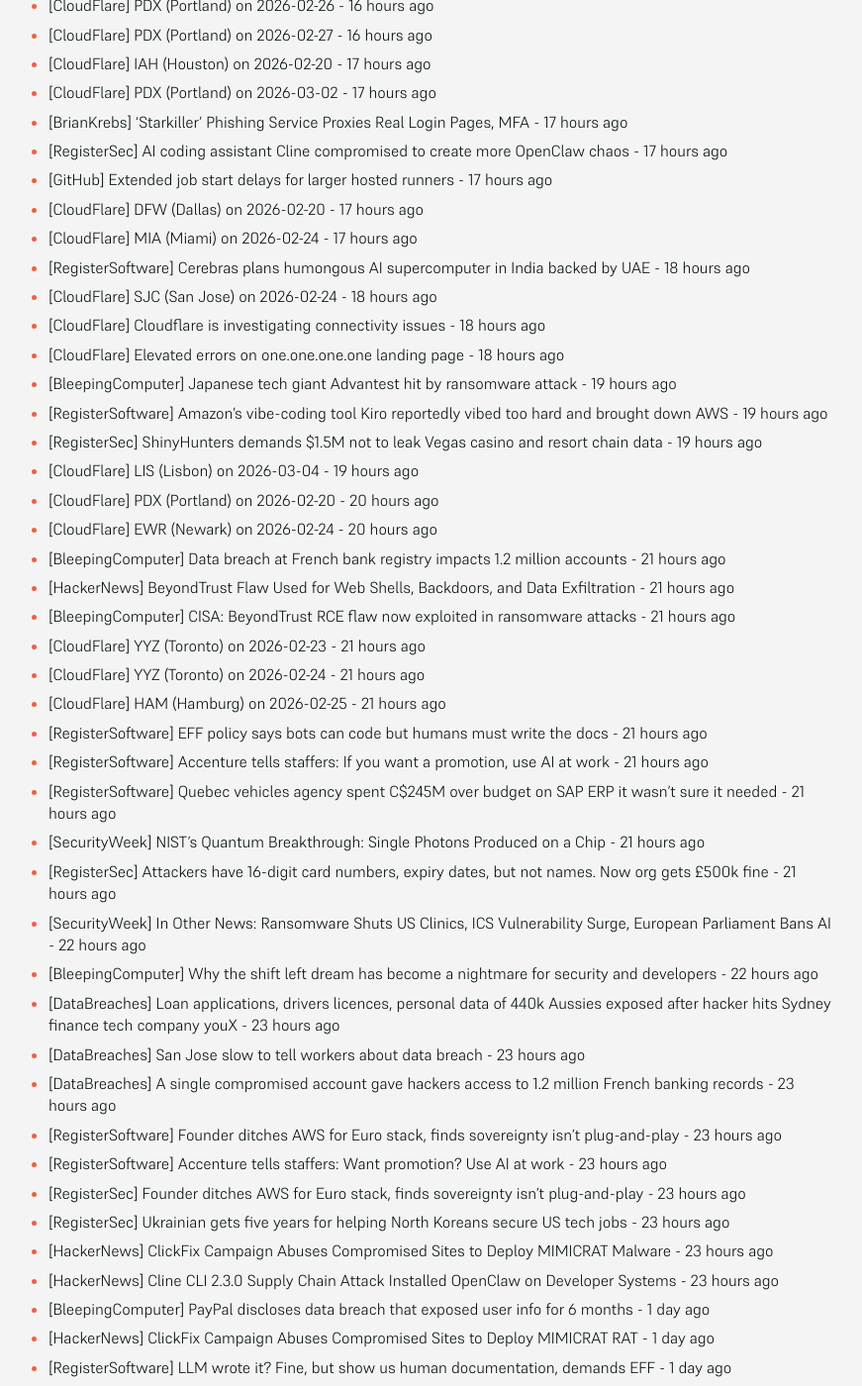
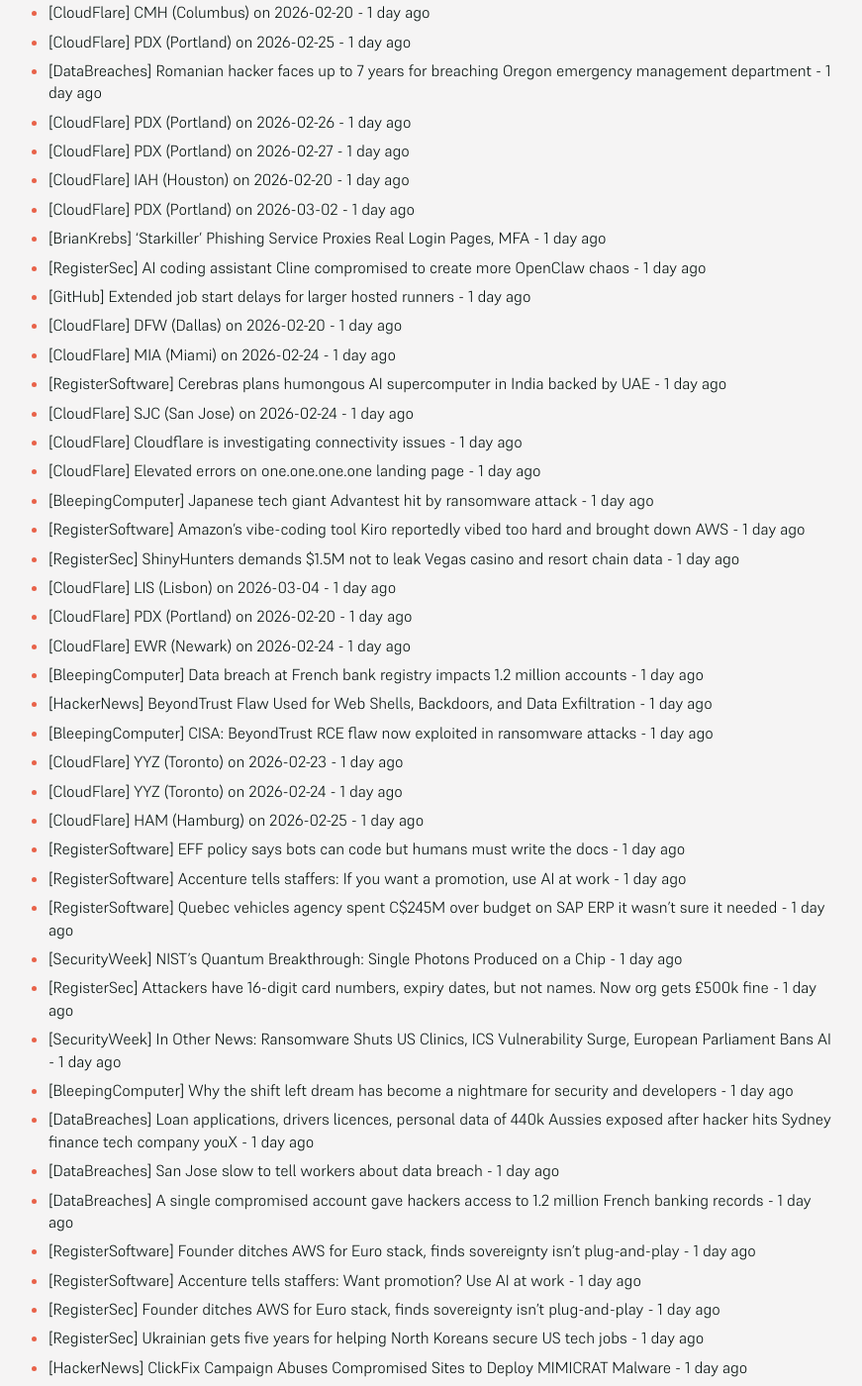
Before and after one commit to SecOpsNews/news, a Jekyll site: the page built from index.md, in a window 1280 px wide and 1400 px high, scrolled down 1222 px. Shown: the whole window at 99% size, without its empty margins (215-1086 px from the left). Built offline with Jekyll 4.4.1, drawn with Linux system fonts in a browser that asks for light colours; some of the changed text lies outside the part shown.

Commit message:
New Feed

```diff
--- a/index.md
+++ b/index.md
@@ -9,76 +9,80 @@ description: Latest Updates
 
 <!-- SecOps start -->
 
-- [DataBreaches] Update Chrome now: Zero-day bug allows code execution via malicious webpages - 15 minutes ago
-- [DataBreaches] Discord’s age verification data has a frontend leak — now what? - 15 minutes ago
-- [DataBreaches] This is how you do it: Dentist speaks out after practice hit by cyber attack - 15 minutes ago
-- [DataBreaches] Ukrainian hackers uncover how Russian drone operators are using Belarus - 15 minutes ago
-- [BleepingComputer] Amazon: AI-assisted hacker breached 600 FortiGate firewalls in 5 weeks - 15 minutes ago
-- [SecurityWeek] Critical Grandstream Phone Vulnerability Exposes Calls to Interception - 1 hour ago
-- [CloudFlare] PDX (Portland) on 2026-02-23 - 3 hours ago
-- [CloudFlare] Workers AI elevated error rates - 3 hours ago
-- [HackerNews] EC-Council Expands AI Certification Portfolio to Strengthen U.S. AI Workforce Readiness and Security - 5 hours ago
-- [HackerNews] CISA Adds Two Actively Exploited Roundcube Flaws to KEV Catalog - 5 hours ago
-- [HackerNews] Anthropic Launches Claude Code Security for AI-Powered Vulnerability Scanning - 5 hours ago
-- [AWS] Service impact: AWS Direct Connect Connectivity Issues - 10 hours ago
-- [AWS] Service impact: AWS Direct Connect Connectivity Issues - 10 hours ago
-- [AWS] Service is operating normally: [RESOLVED] AWS Direct Connect Connectivity Issues - 10 hours ago
-- [DataBreaches] Resource:  Privacy Law Directory — Codamail - 12 hours ago
-- [DataBreaches] Hospitals at Risk of BeyondTrust Ransomware Hacks - 12 hours ago
-- [CloudFlare] BGW (Baghdad) on 2026-02-24 - 12 hours ago
-- [AWS] Service impact: AWS Direct Connect connectivity loss - 12 hours ago
-- [AWS] Service impact: AWS Direct Connect connectivity loss - 12 hours ago
-- [AWS] Service impact: AWS Direct Connect connectivity issues - 12 hours ago
-- [RegisterSoftware] The idea of using a Raspberry Pi to run OpenClaw makes no sense - 14 hours ago
-- [CloudFlare] FUK (Fukuoka) on 2026-02-23 - 14 hours ago
-- [GrahamCluley] Spanish police say they have arrested hacker who booked luxury hotel rooms for just one cent - 14 hours ago
-- [CloudFlare] PDX (Portland) on 2026-02-24 - 15 hours ago
-- [RegisterSoftware] Anthropic: No, absolutely not, you may not use third-party harnesses with Claude subs - 15 hours ago
-- [RegisterSec] PayPal app code error leaked personal info and a 'few' unauthorized transactions - 15 hours ago
-- [CloudFlare] CMH (Columbus) on 2026-02-20 - 15 hours ago
-- [CloudFlare] PDX (Portland) on 2026-02-25 - 15 hours ago
-- [DataBreaches] Romanian hacker faces up to 7 years for breaching Oregon emergency management department - 16 hours ago
-- [CloudFlare] PDX (Portland) on 2026-02-26 - 16 hours ago
-- [CloudFlare] PDX (Portland) on 2026-02-27 - 16 hours ago
-- [CloudFlare] IAH (Houston) on 2026-02-20 - 17 hours ago
-- [CloudFlare] PDX (Portland) on 2026-03-02 - 17 hours ago
-- [BrianKrebs] ‘Starkiller’ Phishing Service Proxies Real Login Pages, MFA - 17 hours ago
-- [RegisterSec] AI coding assistant Cline compromised to create more OpenClaw chaos - 17 hours ago
-- [GitHub] Extended job start delays for larger hosted runners - 17 hours ago
-- [CloudFlare] DFW (Dallas) on 2026-02-20 - 17 hours ago
-- [CloudFlare] MIA (Miami) on 2026-02-24 - 17 hours ago
-- [RegisterSoftware] Cerebras plans humongous AI supercomputer in India backed by UAE - 18 hours ago
-- [CloudFlare] SJC (San Jose) on 2026-02-24 - 18 hours ago
-- [CloudFlare] Cloudflare is investigating connectivity issues - 18 hours ago
-- [CloudFlare] Elevated errors on one.one.one.one landing page - 18 hours ago
-- [BleepingComputer] Japanese tech giant Advantest hit by ransomware attack - 19 hours ago
-- [RegisterSoftware] Amazon's vibe-coding tool Kiro reportedly vibed too hard and brought down AWS - 19 hours ago
-- [RegisterSec] ShinyHunters demands $1.5M not to leak Vegas casino and resort chain data - 19 hours ago
-- [CloudFlare] LIS (Lisbon) on 2026-03-04 - 19 hours ago
-- [CloudFlare] PDX (Portland) on 2026-02-20 - 20 hours ago
-- [CloudFlare] EWR (Newark) on 2026-02-24 - 20 hours ago
-- [BleepingComputer] Data breach at French bank registry impacts 1.2 million accounts - 21 hours ago
-- [HackerNews] BeyondTrust Flaw Used for Web Shells, Backdoors, and Data Exfiltration - 21 hours ago
-- [BleepingComputer] CISA: BeyondTrust RCE flaw now exploited in ransomware attacks - 21 hours ago
-- [CloudFlare] YYZ (Toronto) on 2026-02-23 - 21 hours ago
-- [CloudFlare] YYZ (Toronto) on 2026-02-24 - 21 hours ago
-- [CloudFlare] HAM (Hamburg) on 2026-02-25 - 21 hours ago
-- [RegisterSoftware] EFF policy says bots can code but humans must write the docs - 21 hours ago
-- [RegisterSoftware] Accenture tells staffers: If you want a promotion, use AI at work - 21 hours ago
-- [RegisterSoftware] Quebec vehicles agency spent C$245M over budget on SAP ERP it wasn't sure it needed - 21 hours ago
-- [SecurityWeek] NIST’s Quantum Breakthrough: Single Photons Produced on a Chip - 21 hours ago
-- [RegisterSec] Attackers have 16-digit card numbers, expiry dates, but not names. Now org gets £500k fine - 21 hours ago
-- [SecurityWeek] In Other News: Ransomware Shuts US Clinics, ICS Vulnerability Surge, European Parliament Bans AI - 22 hours ago
-- [BleepingComputer] Why the shift left dream has become a nightmare for security and developers - 22 hours ago
-- [DataBreaches] Loan applications, drivers licences, personal data of 440k Aussies exposed after hacker hits Sydney finance tech company youX - 23 hours ago
-- [DataBreaches] San Jose slow to tell workers about data breach - 23 hours ago
-- [DataBreaches] A single compromised account gave hackers access to 1.2 million French banking records - 23 hours ago
-- [RegisterSoftware] Founder ditches AWS for Euro stack, finds sovereignty isn't plug-and-play - 23 hours ago
-- [RegisterSoftware] Accenture tells staffers: Want promotion? Use AI at work - 23 hours ago
-- [RegisterSec] Founder ditches AWS for Euro stack, finds sovereignty isn't plug-and-play - 23 hours ago
-- [RegisterSec] Ukrainian gets five years for helping North Koreans secure US tech jobs - 23 hours ago
-- [HackerNews] ClickFix Campaign Abuses Compromised Sites to Deploy MIMICRAT Malware - 23 hours ago
-- [HackerNews] Cline CLI 2.3.0 Supply Chain Attack Installed OpenClaw on Developer Systems - 23 hours ago
+- [HIBP] CarGurus - 12,461,887 breached accounts - 5 hours ago
+- [BleepingComputer] Amazon: AI-assisted hacker breached 600 Fortinet firewalls in 5 weeks - 15 hours ago
+- [BleepingComputer] Predator spyware hooks iOS SpringBoard to hide mic, camera activity - 15 hours ago
+- [HackerNews] AI-Assisted Threat Actor Compromises 600+ FortiGate Devices in 55 Countries - 16 hours ago
+- [DataBreaches] Update Chrome now: Zero-day bug allows code execution via malicious webpages - 17 hours ago
+- [DataBreaches] Discord’s age verification data has a frontend leak — now what? - 17 hours ago
+- [DataBreaches] This is how you do it: Dentist speaks out after practice hit by cyber attack - 17 hours ago
+- [DataBreaches] Ukrainian hackers uncover how Russian drone operators are using Belarus - 17 hours ago
+- [BleepingComputer] Amazon: AI-assisted hacker breached 600 FortiGate firewalls in 5 weeks - 17 hours ago
+- [SecurityWeek] Critical Grandstream Phone Vulnerability Exposes Calls to Interception - 18 hours ago
+- [CloudFlare] PDX (Portland) on 2026-02-23 - 20 hours ago
+- [CloudFlare] Workers AI elevated error rates - 21 hours ago
+- [HackerNews] EC-Council Expands AI Certification Portfolio to Strengthen U.S. AI Workforce Readiness and Security - 22 hours ago
+- [HackerNews] CISA Adds Two Actively Exploited Roundcube Flaws to KEV Catalog - 23 hours ago
+- [HackerNews] Anthropic Launches Claude Code Security for AI-Powered Vulnerability Scanning - 23 hours ago
+- [AWS] Service impact: AWS Direct Connect Connectivity Issues - 1 day ago
+- [AWS] Service impact: AWS Direct Connect Connectivity Issues - 1 day ago
+- [AWS] Service is operating normally: [RESOLVED] AWS Direct Connect Connectivity Issues - 1 day ago
+- [DataBreaches] Resource:  Privacy Law Directory — Codamail - 1 day ago
+- [DataBreaches] Hospitals at Risk of BeyondTrust Ransomware Hacks - 1 day ago
+- [CloudFlare] BGW (Baghdad) on 2026-02-24 - 1 day ago
+- [AWS] Service impact: AWS Direct Connect connectivity loss - 1 day ago
+- [AWS] Service impact: AWS Direct Connect connectivity loss - 1 day ago
+- [AWS] Service impact: AWS Direct Connect connectivity issues - 1 day ago
+- [RegisterSoftware] The idea of using a Raspberry Pi to run OpenClaw makes no sense - 1 day ago
+- [CloudFlare] FUK (Fukuoka) on 2026-02-23 - 1 day ago
+- [GrahamCluley] Spanish police say they have arrested hacker who booked luxury hotel rooms for just one cent - 1 day ago
+- [CloudFlare] PDX (Portland) on 2026-02-24 - 1 day ago
+- [RegisterSoftware] Anthropic: No, absolutely not, you may not use third-party harnesses with Claude subs - 1 day ago
+- [RegisterSec] PayPal app code error leaked personal info and a 'few' unauthorized transactions - 1 day ago
+- [CloudFlare] CMH (Columbus) on 2026-02-20 - 1 day ago
+- [CloudFlare] PDX (Portland) on 2026-02-25 - 1 day ago
+- [DataBreaches] Romanian hacker faces up to 7 years for breaching Oregon emergency management department - 1 day ago
+- [CloudFlare] PDX (Portland) on 2026-02-26 - 1 day ago
+- [CloudFlare] PDX (Portland) on 2026-02-27 - 1 day ago
+- [CloudFlare] IAH (Houston) on 2026-02-20 - 1 day ago
+- [CloudFlare] PDX (Portland) on 2026-03-02 - 1 day ago
+- [BrianKrebs] ‘Starkiller’ Phishing Service Proxies Real Login Pages, MFA - 1 day ago
+- [RegisterSec] AI coding assistant Cline compromised to create more OpenClaw chaos - 1 day ago
+- [GitHub] Extended job start delays for larger hosted runners - 1 day ago
+- [CloudFlare] DFW (Dallas) on 2026-02-20 - 1 day ago
+- [CloudFlare] MIA (Miami) on 2026-02-24 - 1 day ago
+- [RegisterSoftware] Cerebras plans humongous AI supercomputer in India backed by UAE - 1 day ago
+- [CloudFlare] SJC (San Jose) on 2026-02-24 - 1 day ago
+- [CloudFlare] Cloudflare is investigating connectivity issues - 1 day ago
+- [CloudFlare] Elevated errors on one.one.one.one landing page - 1 day ago
+- [BleepingComputer] Japanese tech giant Advantest hit by ransomware attack - 1 day ago
+- [RegisterSoftware] Amazon's vibe-coding tool Kiro reportedly vibed too hard and brought down AWS - 1 day ago
+- [RegisterSec] ShinyHunters demands $1.5M not to leak Vegas casino and resort chain data - 1 day ago
+- [CloudFlare] LIS (Lisbon) on 2026-03-04 - 1 day ago
+- [CloudFlare] PDX (Portland) on 2026-02-20 - 1 day ago
+- [CloudFlare] EWR (Newark) on 2026-02-24 - 1 day ago
+- [BleepingComputer] Data breach at French bank registry impacts 1.2 million accounts - 1 day ago
+- [HackerNews] BeyondTrust Flaw Used for Web Shells, Backdoors, and Data Exfiltration - 1 day ago
+- [BleepingComputer] CISA: BeyondTrust RCE flaw now exploited in ransomware attacks - 1 day ago
+- [CloudFlare] YYZ (Toronto) on 2026-02-23 - 1 day ago
+- [CloudFlare] YYZ (Toronto) on 2026-02-24 - 1 day ago
+- [CloudFlare] HAM (Hamburg) on 2026-02-25 - 1 day ago
+- [RegisterSoftware] EFF policy says bots can code but humans must write the docs - 1 day ago
+- [RegisterSoftware] Accenture tells staffers: If you want a promotion, use AI at work - 1 day ago
+- [RegisterSoftware] Quebec vehicles agency spent C$245M over budget on SAP ERP it wasn't sure it needed - 1 day ago
+- [SecurityWeek] NIST’s Quantum Breakthrough: Single Photons Produced on a Chip - 1 day ago
+- [RegisterSec] Attackers have 16-digit card numbers, expiry dates, but not names. Now org gets £500k fine - 1 day ago
+- [SecurityWeek] In Other News: Ransomware Shuts US Clinics, ICS Vulnerability Surge, European Parliament Bans AI - 1 day ago
+- [BleepingComputer] Why the shift left dream has become a nightmare for security and developers - 1 day ago
+- [DataBreaches] Loan applications, drivers licences, personal data of 440k Aussies exposed after hacker hits Sydney finance tech company youX - 1 day ago
+- [DataBreaches] San Jose slow to tell workers about data breach - 1 day ago
+- [DataBreaches] A single compromised account gave hackers access to 1.2 million French banking records - 1 day ago
+- [RegisterSoftware] Founder ditches AWS for Euro stack, finds sovereignty isn't plug-and-play - 1 day ago
+- [RegisterSoftware] Accenture tells staffers: Want promotion? Use AI at work - 1 day ago
+- [RegisterSec] Founder ditches AWS for Euro stack, finds sovereignty isn't plug-and-play - 1 day ago
+- [RegisterSec] Ukrainian gets five years for helping North Koreans secure US tech jobs - 1 day ago
+- [HackerNews] ClickFix Campaign Abuses Compromised Sites to Deploy MIMICRAT Malware - 1 day ago
+- [HackerNews] Cline CLI 2.3.0 Supply Chain Attack Installed OpenClaw on Developer Systems - 1 day ago
 - [BleepingComputer] PayPal discloses data breach that exposed user info for 6 months - 1 day ago
 - [HackerNews] ClickFix Campaign Abuses Compromised Sites to Deploy MIMICRAT RAT - 1 day ago
 - [RegisterSoftware] LLM wrote it? Fine, but show us human documentation, demands EFF - 1 day ago
@@ -100,66 +104,6 @@ description: Latest Updates
 - [HackerNews] FBI Reports 1,900 ATM Jackpotting Incidents Since 2020, $20M Lost in 2025 - 1 day ago
 - [BleepingComputer] Ukrainian gets 5 years for helping North Koreans infiltrate US firms - 1 day ago
 - [SecurityWeek] PromptSpy Android Malware Abuses Gemini AI at Runtime for Persistence - 1 day ago
-- [HackerNews] Three Former Google Engineers Indicted Over Trade Secret Transfers to Iran - 1 day ago
-- [RegisterSec] Snyk CEO bails, wants someone with more AI experience to replace him - 1 day ago
-- [HIBP] CarMax - 431,371 breached accounts - 1 day ago
-- [RegisterSoftware] Snyk CEO bails, wants someone with more AI experience to replace him - 1 day ago
-- [CloudFlare] SIN (Singapore) on 2026-02-20 - 1 day ago
-- [DataBreaches] HHS OCR Settles HIPAA Security Rule Investigation with Top of the World Ranch Treatment Center - 1 day ago
-- [RegisterSoftware] India’s top telco tackles AI with $110 billion build plan and proven fast market dominance playbook - 1 day ago
-- [CloudFlare] GRU (São Paulo) on 2026-02-26 - 1 day ago
-- [RegisterSec] AI agents abound, unbound by rules or safety disclosures - 1 day ago
-- [RegisterSoftware] AI agents abound, unbound by rules or safety disclosures - 1 day ago
-- [CloudFlare] GIG (Rio de Janeiro) on 2026-02-25 - 1 day ago
-- [CloudFlare] TLL (Tallinn) on 2026-03-03 - 1 day ago
-- [RegisterSec] Crims create fake remote management vendor that actually sells a RAT - 1 day ago
-- [CloudFlare] COK (Kochi) on 2026-02-23 - 1 day ago
-- [CloudFlare] GIG (Rio de Janeiro) on 2026-02-24 - 1 day ago
-- [BleepingComputer] PromptSpy is the first known Android malware to use generative AI at runtime - 1 day ago
-- [DataBreaches] Meriden, Connecticut shuts down city internet after disruption attempt - 1 day ago
-- [CloudFlare] STL (St. Louis) on 2026-02-20 - 1 day ago
-- [CloudFlare] MSP (Minneapolis) on 2026-02-20 - 1 day ago
-- [BleepingComputer] PromptSpy is the first Android malware to use generative AI at runtime - 1 day ago
-- [CloudFlare] PDX (Portland) on 2026-02-23 - 1 day ago
-- [CloudFlare] SIN (Singapore) on 2026-02-24 - 1 day ago
-- [CloudFlare] SIN (Singapore) on 2026-02-25 - 1 day ago
-- [CloudFlare] SIN (Singapore) on 2026-02-26 - 1 day ago
-- [CloudFlare] SIN (Singapore) on 2026-02-23 - 1 day ago
-- [CloudFlare] PDX (Portland) on 2026-02-24 - 1 day ago
-- [RegisterSoftware] Google germinates Gemini 3.1 Pro in ongoing AI model race - 1 day ago
-- [CloudFlare] PDX (Portland) on 2026-02-25 - 1 day ago
-- [DataBreaches] Privacy breaches following the Lapu Lapu Day Festival - 1 day ago
-- [CloudFlare] PDX (Portland) on 2026-02-26 - 1 day ago
-- [HackerNews] Microsoft Patches CVE-2026-26119 Privilege Escalation in Windows Admin Center - 1 day ago
-- [HackerNews] INTERPOL Operation Red Card 2.0 Arrests 651 in African Cybercrime Crackdown - 1 day ago
-- [HackerNews] PromptSpy Android Malware Abuses Gemini AI to Automate Recent-Apps Persistence - 1 day ago
-- [RegisterSec] Crims hit a $20M jackpot via malware-stuffed ATMs - 1 day ago
-- [RegisterSoftware] Don't believe the hyperscalers! AI can't cure the climate crisis - 1 day ago
-- [BleepingComputer] Google blocked over 1.75 million Play Store app submissions in 2025 - 1 day ago
-- [CloudFlare] PDX (Portland) on 2026-02-27 - 1 day ago
-- [BleepingComputer] Flaw in Grandstream VoIP phones allows stealthy eavesdropping - 1 day ago
-- [CloudFlare] CMH (Columbus) on 2026-02-20 - 1 day ago
-- [CloudFlare] IAH (Houston) on 2026-02-20 - 1 day ago
-- [RegisterSoftware] Android malware taps Gemini to navigate infected devices - 1 day ago
-- [RegisterSec] ShinyHunters claims it drove off with 1.7M CarGurus records - 1 day ago
-- [RegisterSec] Android malware taps Gemini to navigate infected devices - 1 day ago
-- [DataBreaches] University of Mississippi Medical Center closes all clinics in wake of cyberattack - 1 day ago
-- [RegisterSoftware] How Gartner will help accelerate and scale your AI strategy - 1 day ago
-- [BleepingComputer] How infostealers turn stolen credentials into real identities - 1 day ago
-- [BleepingComputer] CISA orders feds to patch actively exploited Dell flaw within 3 days - 1 day ago
-- [CloudFlare] PDX (Portland) on 2026-03-02 - 1 day ago
-- [IT Governance] GDPR: Lawful Bases for Processing, with Examples - 1 day ago
-- [HackerNews] ThreatsDay Bulletin: OpenSSL RCE, Foxit 0-Days, Copilot Leak, AI Password Flaws & 20+ Stories - 1 day ago
-- [SecurityWeek] French Government Says 1.2 Million Bank Accounts Exposed in Breach - 1 day ago
-- [CloudFlare] DFW (Dallas) on 2026-02-20 - 1 day ago
-- [CloudFlare] SJC (San Jose) on 2026-02-24 - 1 day ago
-- [DataBreaches] Data Protection Failures on Moldovan Portals Leave Citizens at Risk - 2 days ago
-- [SecurityWeek] Nearly 1 Million User Records Compromised in Figure Data Breach - 2 days ago
-- [RegisterSoftware] US tech giants open their wallets for AI-friendly politicians - 2 days ago
-- [DataBreaches] Leaked Data Raises Questions About Hackers’ Claims and Moldova’s Prior Denial - 2 days ago
-- [RegisterSec] DEF CON bans three Epstein-linked men from future events - 2 days ago
-- [BleepingComputer] Nigerian man gets eight years in prison for hacking tax firms - 2 days ago
-- [CloudFlare] SIN (Singapore) on 2026-02-19 - 2 days ago
 - [DataBreaches] Russian-linked hackers appear to have launched a crippling cyberattack on Western New Mexico University - 10 months ago
 - [DataBreaches] SK Telecom vows to take full responsibility for damage from recent data leak - 10 months ago
 - [HackerNews] Storm-1977 Hits Education Clouds with AzureChecker, Deploys 200+ Crypto Mining Containers - 10 months ago
```
